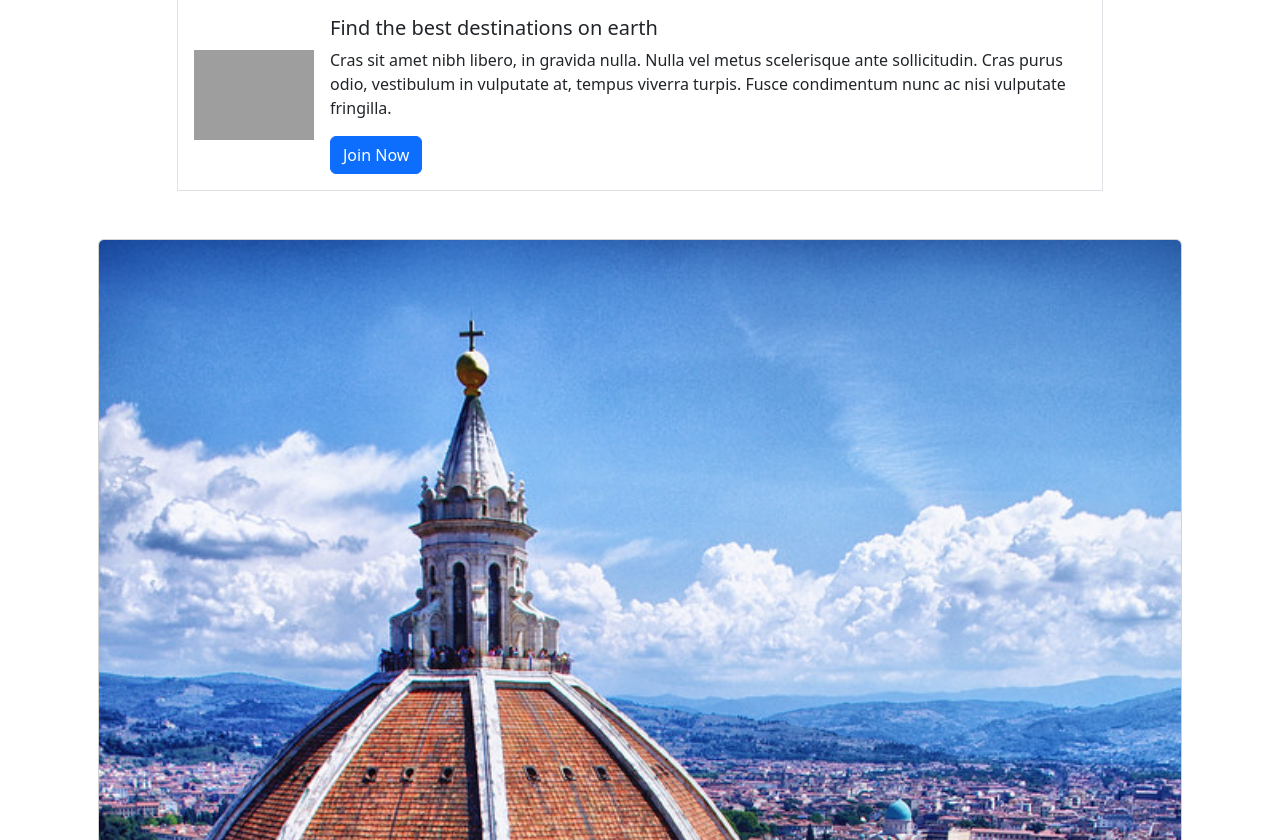
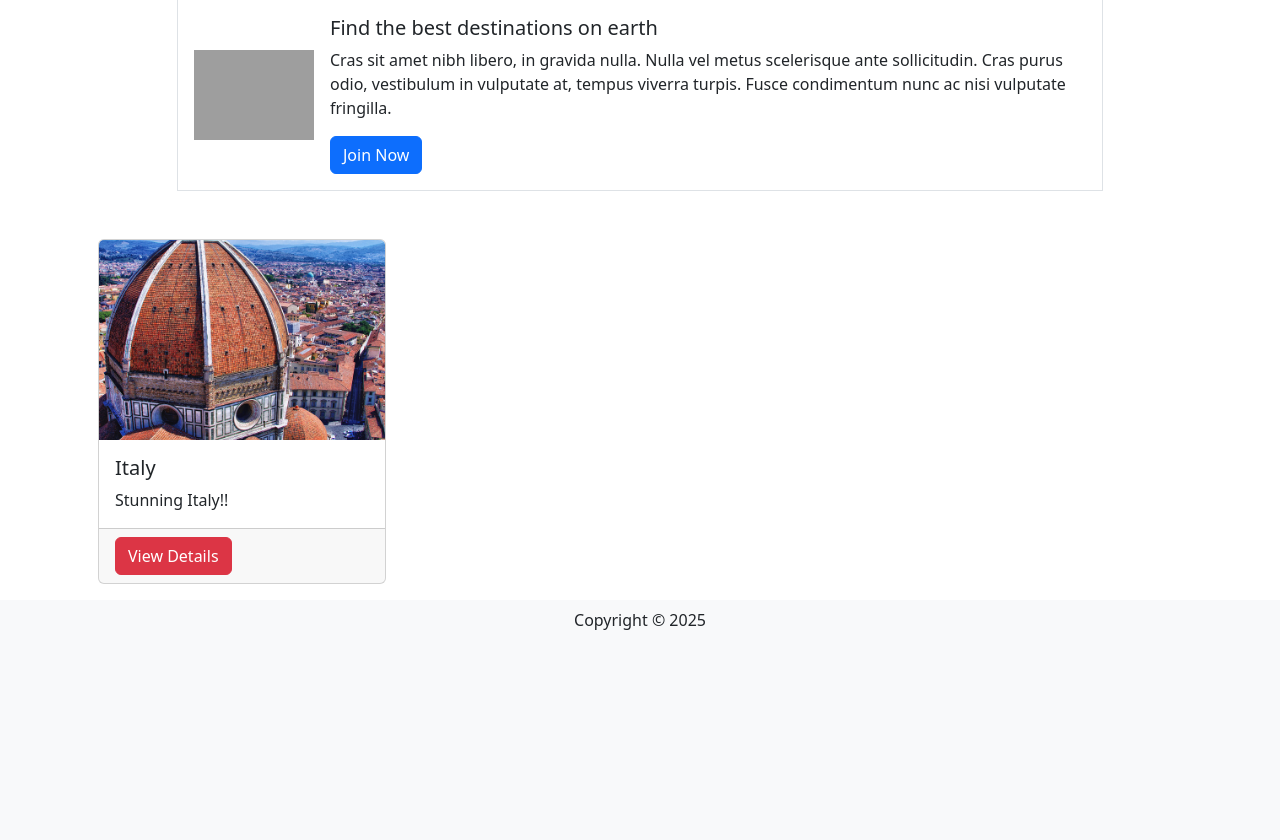
Before and after one commit to Jed-n11714221/travelapp, a Flask app: page / in a window 1280 px wide. Shown: the part 450-1290 px from the top of the page. After the commit the page ends 1080 px from the top, so only its background shows below. Run offline with Flask 3, Linux system fonts and the light colour scheme; data comes from the database, SQL or seed files in the repository; some libraries are stand-ins or nearby versions; grey boxes are pictures that could not be loaded.

Commit message:
updated card to fit to col-3 size

```diff
--- a/travel/templates/index.html
+++ b/travel/templates/index.html
@@ -38,14 +38,16 @@
 
          <div class="card-group">
             {% for destination in destinations %}
-            <div class="card mx-3">
-               <img class="card-img-top"
-                  src="{{destination.image}}" alt="destination picture">
-               <div class="card-body">
-                  <h5 class="card-title">{{destination.name}}</h5>
-                  <p class="card-text">{{destination.description}}</p>
+            <div class="col-3">
+               <div class="card mx-3 mb-3" style="width: 18rem;">
+                  <img class="card-img-top"
+                     src="{{destination.image}}" alt="destination picture" style="height: 200px; object-fit: cover;">
+                  <div class="card-body">
+                     <h5 class="card-title">{{destination.name}}</h5>
+                     <p class="card-text">{{destination.description}}</p>
+                  </div>
+                  <div class="card-footer"><a href="{{url_for('destination.show', id=destination.id)}}" class ="btn btn-danger"> View Details </a></div>
                </div>
-               <div class="card-footer"><a href="{{url_for('destination.show', id=destination.id)}}" class ="btn btn-danger"> View Details </a></div>
             </div>
             {% endfor %}
          </div>
```
